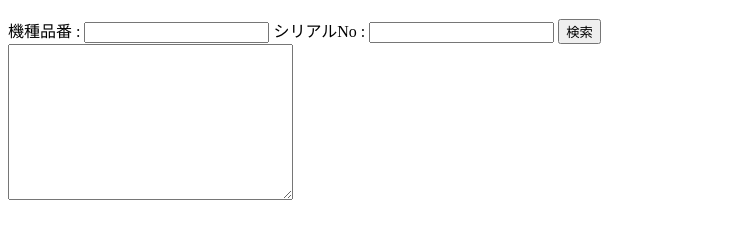
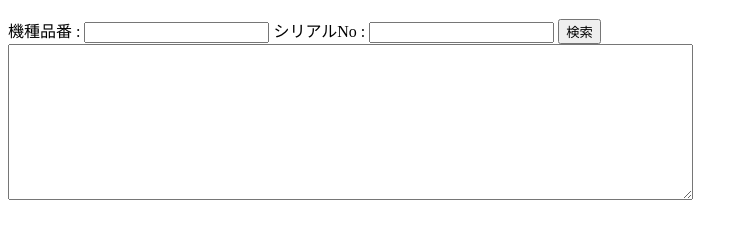
Before and after one commit to yfujii01/DEMO_SITE_20221024, a plain HTML site: page index.html in a window 1280 px wide. Shown: the part 57-296 px from the top of the page, without its empty margins (0-748 px from the left). Drawn offline with Linux system fonts and the light colour scheme.

Commit message:
Update index.html

```diff
--- a/index.html
+++ b/index.html
@@ -1,6 +1,6 @@
 <h1>(デモ)3年保証登録データ</h1>
 <div>機種品番 : <input type="text" id="hinban"/> シリアルNo : <input type="text" id="serial"/> <button onclick="btnClick">検索</button></div>
-<div><textarea id="area" rows="10" cols="33"></textarea></div>
+<div><textarea id="area" rows="10" cols="83"></textarea></div>
 
 <script>
   /**
```
